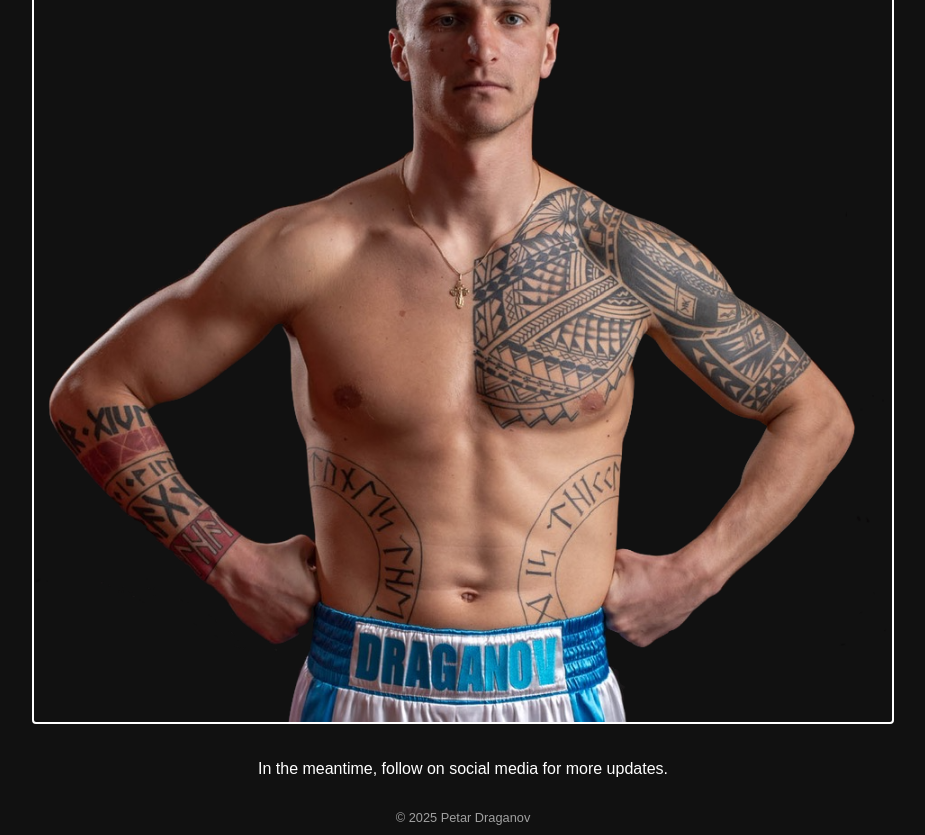
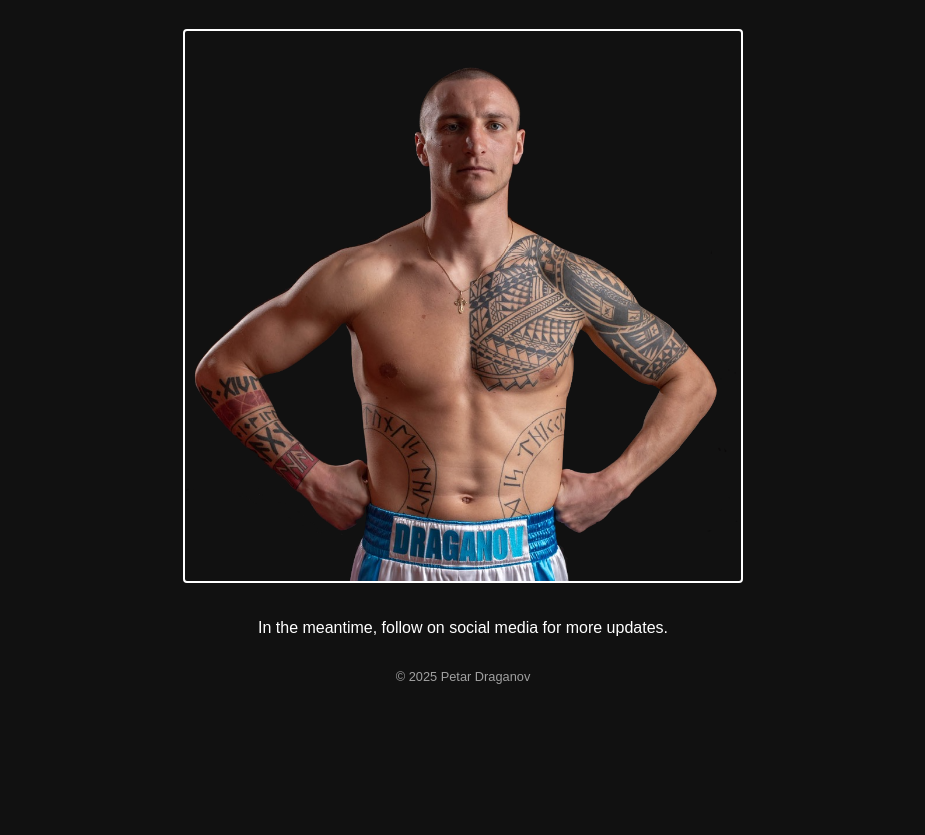
Before and after one commit to pdraganov126/petardraganov, a plain HTML site: page index.html in a window 1280 px wide. Shown: the part 104-939 px from the top of the page, without its empty margins (177-1102 px from the left). After the commit the page ends 808 px from the top, so only its background shows below. Drawn offline with Linux system fonts and the light colour scheme.

Commit message:
Update index.html

```diff
--- a/index.html
+++ b/index.html
@@ -25,9 +25,9 @@
     }
 
     .container {
-      max-width: 1000px;
+      max-width: 600px;
       margin: 0 auto;
-      padding: 10px;
+      padding: 20px;
     }
 
     h1 {
@@ -47,7 +47,7 @@
     }
 
     .image-wrapper img {
-      max-width: 90%;
+      max-width: 100%;
       height: auto;
       border: 2px solid #fff;
       border-radius: 4px;
```
